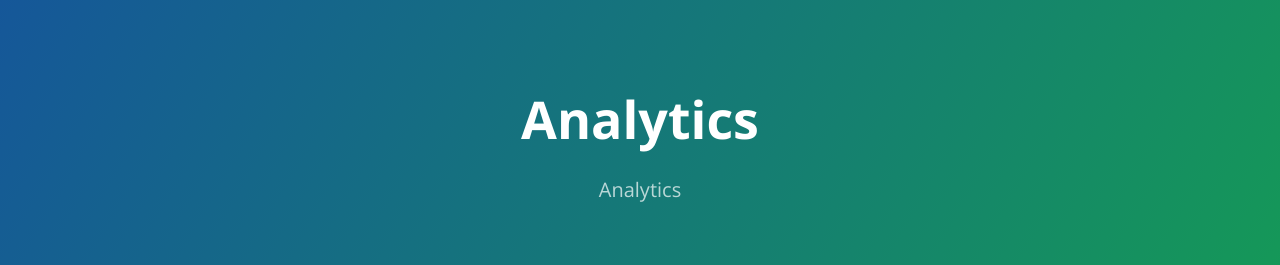
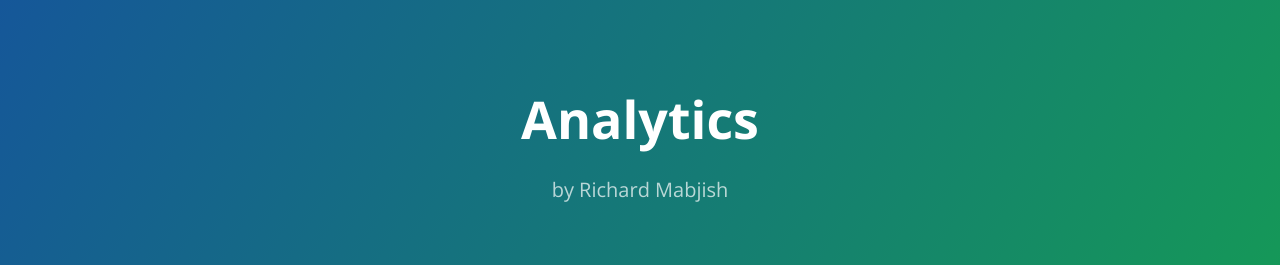
Before and after one commit to mabjish/analytics, a plain HTML site: page index.html in a window 1280 px wide. Shown: the top 265 px of the page. Drawn offline with nearby package versions, Linux system fonts and the light colour scheme.

Commit message:
Update index.html

```diff
--- a/index.html
+++ b/index.html
@@ -13,7 +13,7 @@
 
     <section class="page-header">
       <h1 class="project-name">Analytics</h1>
-      <h2 class="project-tagline">Analytics</h2>
+      <h2 class="project-tagline">by Richard Mabjish</h2>
        <!--
       <a href="https://github.com/mabjish/analytics" class="btn">View on GitHub</a>
       <a href="https://github.com/mabjish/analytics/zipball/master" class="btn">Download .zip</a>
```
